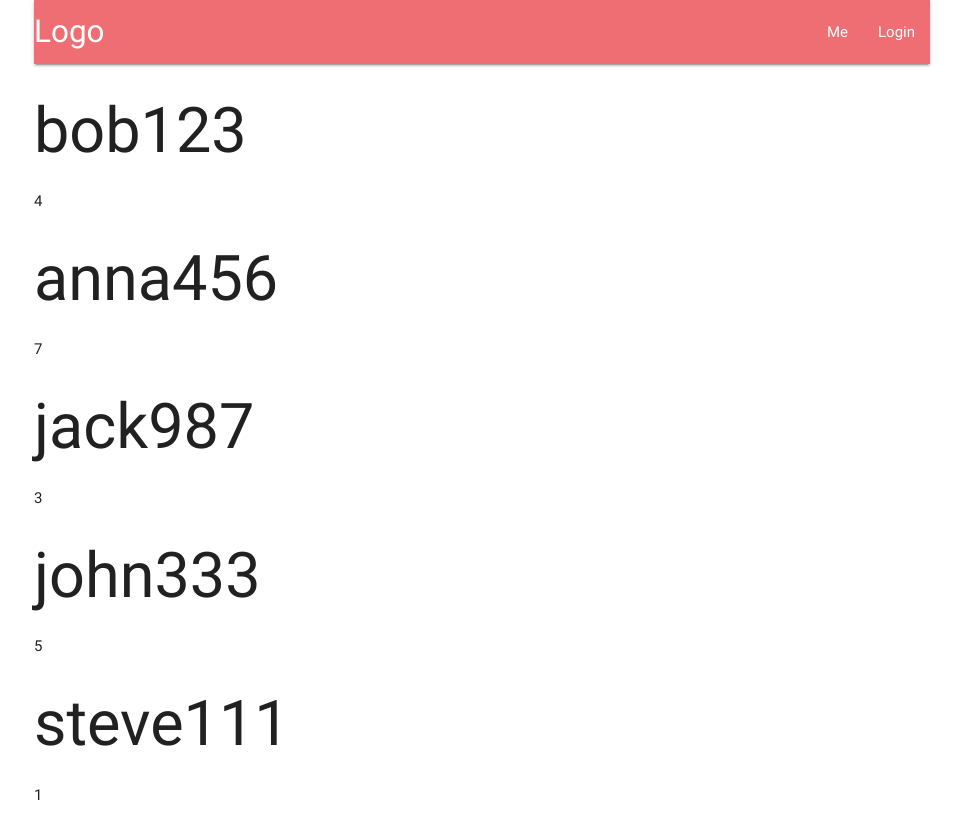
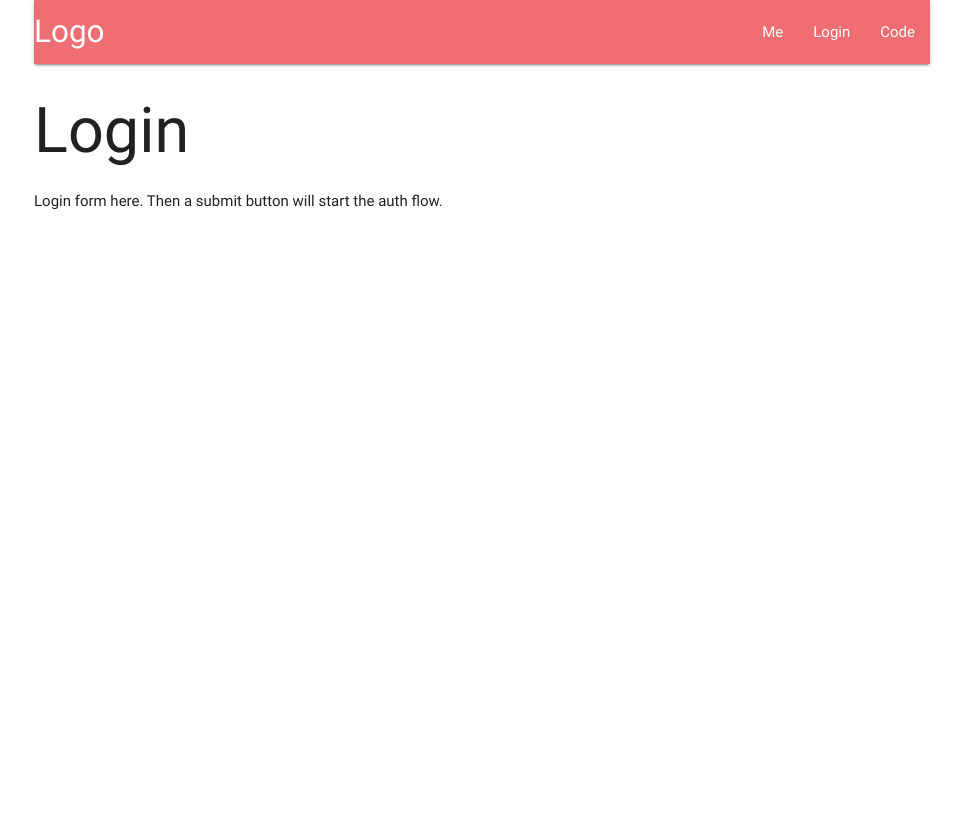
Before and after one commit to jackdbd/fullstack-express-react, a React (Create React App) app in the folder frontend/: page /login in a window 1280 px wide. Shown: the whole page, without its empty margins (158-1120 px from the left). After the commit the page ends 800 px from the top, so only its background shows below. Built offline with nearby package versions, Linux system fonts and the light colour scheme.

Commit message:
Add basic navigation with react router

```diff
--- a/frontend/package.json
+++ b/frontend/package.json
@@ -17,6 +17,7 @@
     "react": "^16.4.0",
     "react-dom": "^16.4.0",
     "react-redux": "^5.0.7",
+    "react-router-dom": "^4.2.2",
     "react-scripts": "1.1.4",
     "redux": "^4.0.0",
     "redux-devtools-extension": "^2.13.2",
--- a/frontend/src/components/App.js
+++ b/frontend/src/components/App.js
@@ -1,13 +1,41 @@
 import React, { Component } from "react";
+import { BrowserRouter, Route, Redirect, Switch, Link } from "react-router-dom";
 import Header from "./Header";
+import User from "./User";
+import Login from "./Login";
 import UserList from "../containers/UserList";
 
 class App extends Component {
+  isUserLoggedIn() {
+    return true;
+  }
   render() {
     return (
       <div className="container">
-        <Header />
-        <UserList />
+        <BrowserRouter>
+          <div>
+            <Header />
+            <Switch>
+              <Route exact path="/" render={props => <UserList />} />
+              <Route
+                exact
+                path="/me"
+                render={props =>
+                  this.isUserLoggedIn() ? (
+                    <User username={"test-username"} numLikes={123} />
+                  ) : (
+                    <Redirect to="/login" />
+                  )
+                }
+              />
+              <Route
+                exact
+                path="/login"
+                render={props => <Login {...props} />}
+              />
+            </Switch>
+          </div>
+        </BrowserRouter>
       </div>
     );
   }
--- a/frontend/src/components/Header.js
+++ b/frontend/src/components/Header.js
@@ -1,18 +1,27 @@
 import React from "react";
+import { Link } from "react-router-dom";
 
 const Header = props => {
   return (
     <nav>
       <div className="nav-wrapper">
-        <a href="index.html" className="brand-logo">
+        <Link to="/" className="brand-logo">
           Logo
-        </a>
+        </Link>
         <ul className="right">
           <li>
-            <a href="TODO_USER_ID.html">Me</a>
+            <Link to="/me">Me</Link>
           </li>
           <li>
-            <a href="TODO_API_LOGIN.html">Login</a>
+            <Link to="/login">Login</Link>
+          </li>
+          <li>
+            <a
+              href="https://github.com/jackdbd/fullstack-express-react"
+              target="_blank"
+            >
+              Code
+            </a>
           </li>
         </ul>
       </div>
--- /dev/null
+++ b/frontend/src/components/Login.js
@@ -0,0 +1,13 @@
+import React from "react";
+
+const Login = props => {
+  // console.log(props)
+  return (
+    <div>
+      <h1>Login</h1>
+      <p>Login form here. Then a submit button will start the auth flow.</p>
+    </div>
+  );
+};
+
+export default Login;
```
Also changed, not shown: 1 other file (tests, documents, lock files or other folders).
